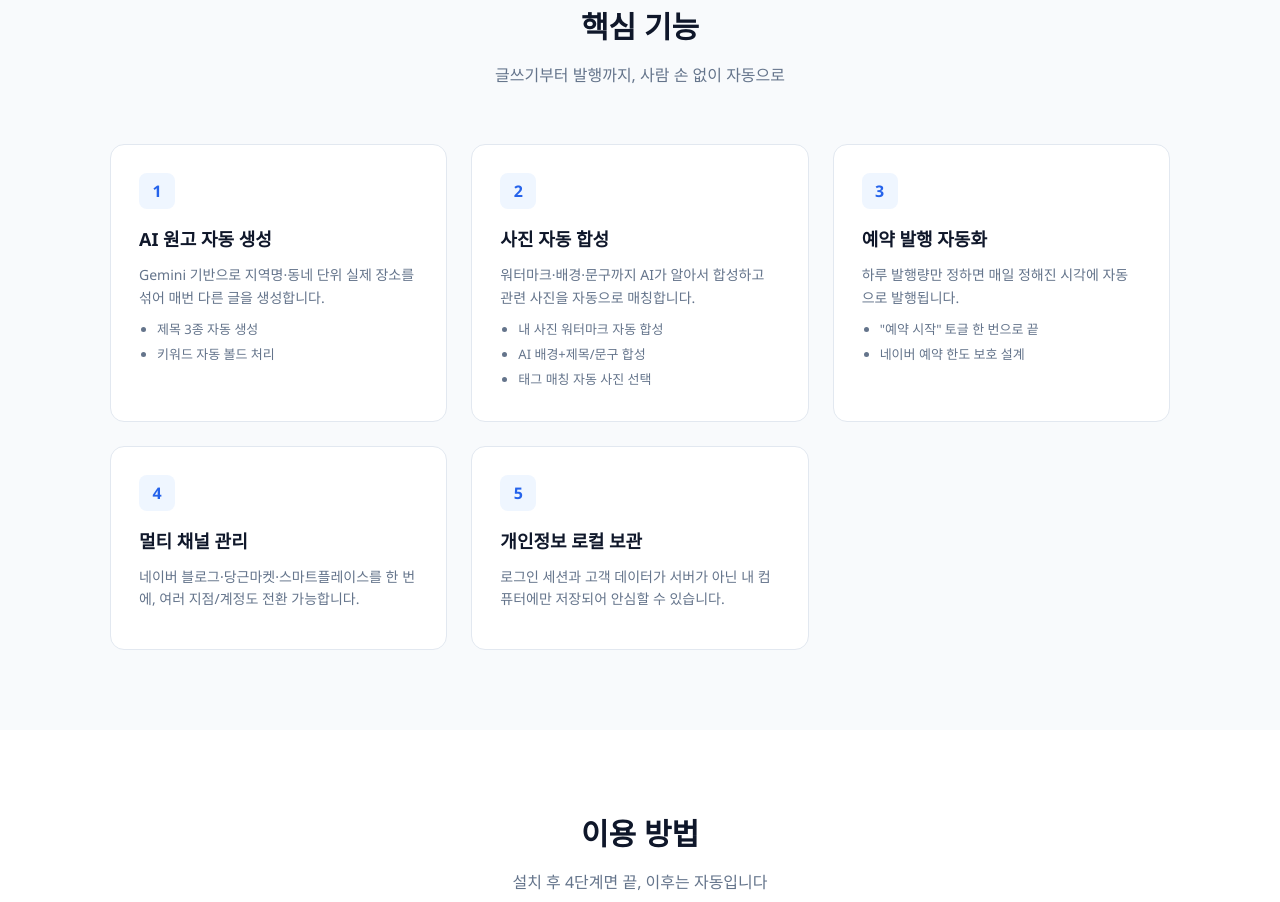
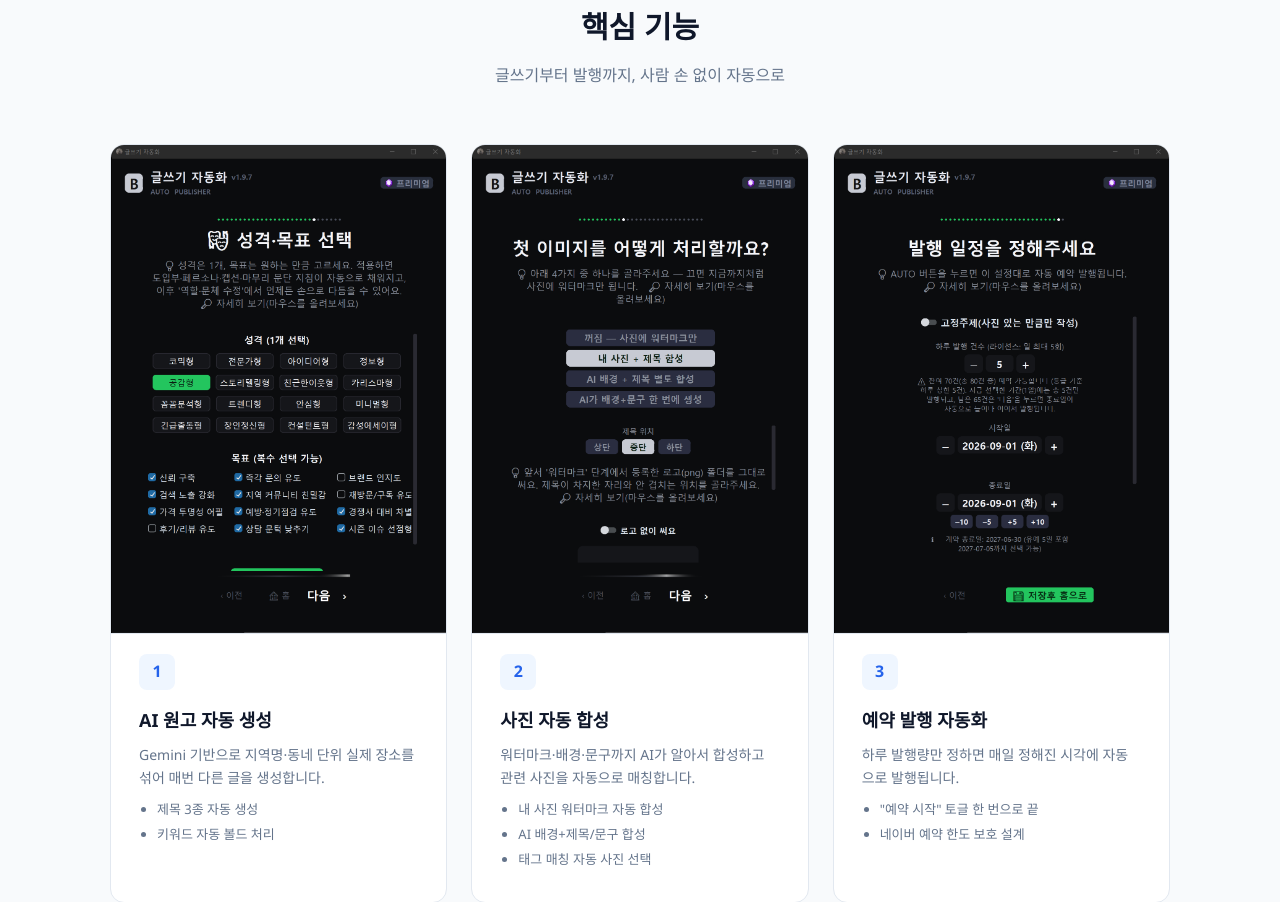
Before and after one commit to sonofkorea/auto, a plain HTML site: page index.html in a window 1280 px wide. Shown: the part 1603-2505 px from the top of the page. Drawn offline with Linux system fonts and the light colour scheme.

Commit message:
실제 프로그램 스크린샷으로 히어로/기능 이미지 교체

```diff
--- a/index.html
+++ b/index.html
@@ -46,7 +46,8 @@
 
   .features{background:var(--bg);}
   .feature-grid{display:grid; grid-template-columns:repeat(auto-fit,minmax(280px,1fr)); gap:24px;}
-  .feature-card{background:var(--card); border:1px solid var(--border); border-radius:14px; padding:28px;}
+  .feature-card{background:var(--card); border:1px solid var(--border); border-radius:14px; padding:28px; overflow:hidden;}
+  .feature-shot{width:calc(100% + 56px); margin:-28px -28px 20px; display:block; border-bottom:1px solid var(--border);}
   .feature-card .num{display:inline-flex; width:36px; height:36px; background:#eff6ff; color:var(--primary); border-radius:8px; align-items:center; justify-content:center; font-weight:700; margin-bottom:16px;}
   .feature-card h3{font-size:18px; margin-bottom:10px;}
   .feature-card p{font-size:14px; color:var(--muted); margin-bottom:10px;}
@@ -109,7 +110,7 @@
       <a href="#contact" class="btn-primary">무료 상담 신청</a>
       <a href="#features" class="btn-outline">기능 살펴보기</a>
     </div>
-    <div class="hero-visual">프로그램 스크린샷 / 데모 영상 영역</div>
+    <div class="hero-visual"><img src="assets/screenshot-main.jpg" alt="글쓰기 자동화 프로그램 메인 화면" style="width:100%; height:100%; object-fit:cover; border-radius:16px;"></div>
   </div>
 </section>
 
@@ -135,18 +136,21 @@
     </div>
     <div class="feature-grid">
       <div class="feature-card">
+        <img src="assets/screenshot-tone.jpg" alt="성격·목표 선택 화면" class="feature-shot">
         <div class="num">1</div>
         <h3>AI 원고 자동 생성</h3>
         <p>Gemini 기반으로 지역명·동네 단위 실제 장소를 섞어 매번 다른 글을 생성합니다.</p>
         <ul><li>제목 3종 자동 생성</li><li>키워드 자동 볼드 처리</li></ul>
       </div>
       <div class="feature-card">
+        <img src="assets/screenshot-photo.jpg" alt="사진 합성 방식 선택 화면" class="feature-shot">
         <div class="num">2</div>
         <h3>사진 자동 합성</h3>
         <p>워터마크·배경·문구까지 AI가 알아서 합성하고 관련 사진을 자동으로 매칭합니다.</p>
         <ul><li>내 사진 워터마크 자동 합성</li><li>AI 배경+제목/문구 합성</li><li>태그 매칭 자동 사진 선택</li></ul>
       </div>
       <div class="feature-card">
+        <img src="assets/screenshot-schedule.jpg" alt="발행 일정 설정 화면" class="feature-shot">
         <div class="num">3</div>
         <h3>예약 발행 자동화</h3>
         <p>하루 발행량만 정하면 매일 정해진 시각에 자동으로 발행됩니다.</p>
```
Also changed, not shown: assets/screenshot-main.jpg (added), assets/screenshot-photo.jpg (added), assets/screenshot-schedule.jpg (added), assets/screenshot-tone.jpg (added).
